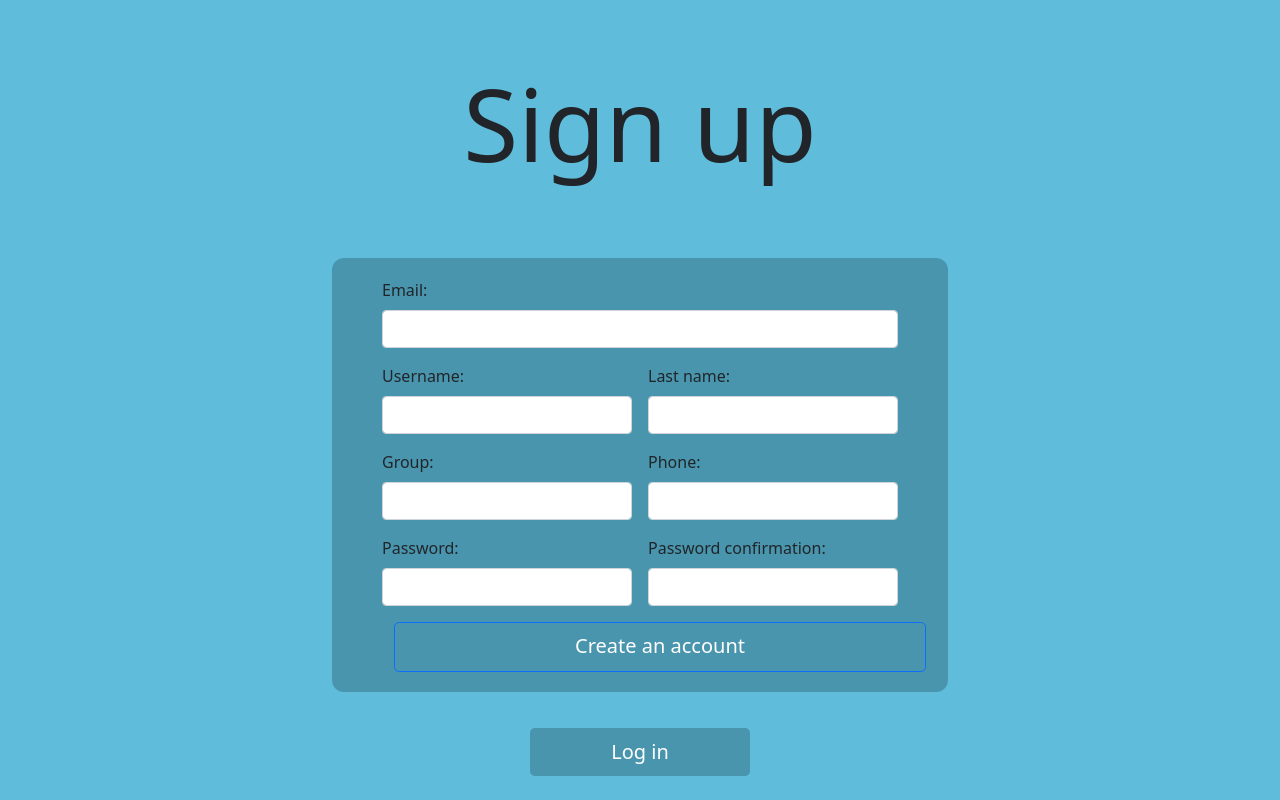
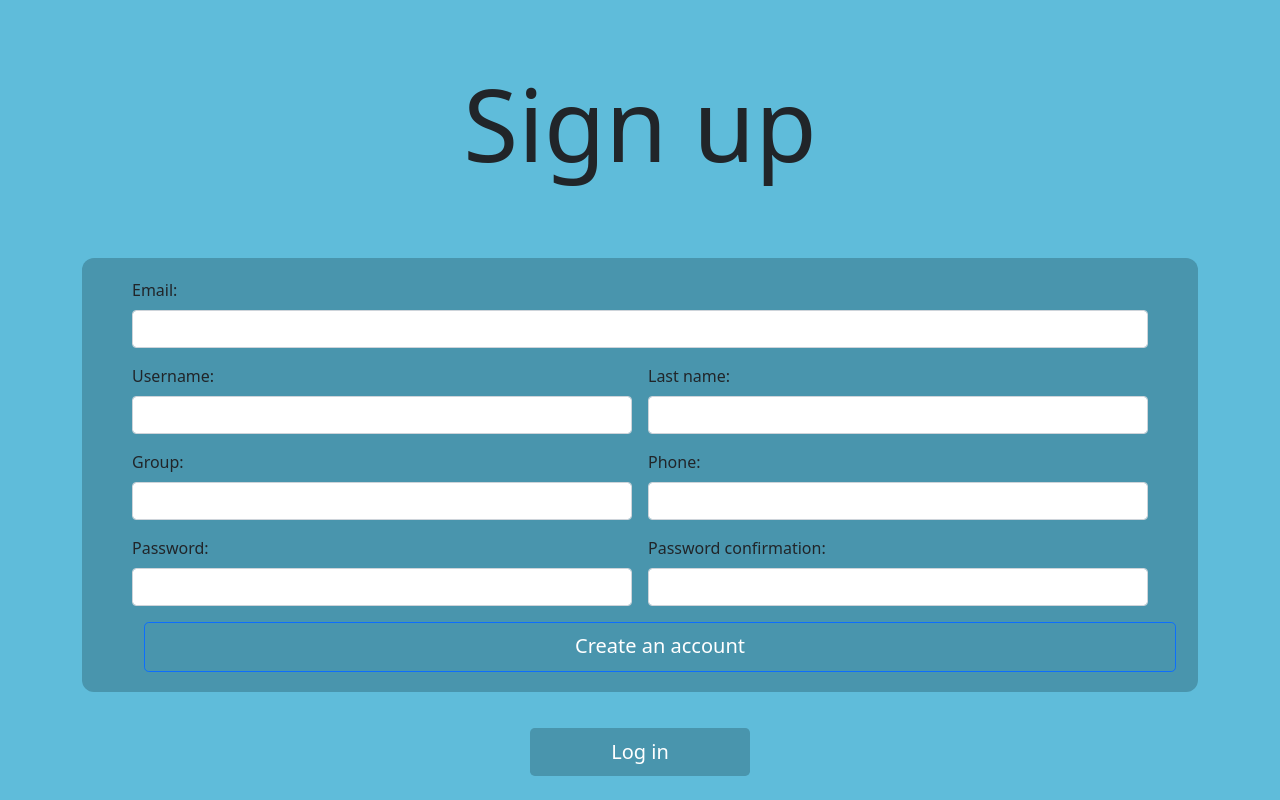
Before and after one commit to aanastasiyatuz/Library-INAI, a Django app: page /account/register/ in a window 1280 px wide. Run offline with Django 3.2, Linux system fonts and the light colour scheme; some libraries are stand-ins or nearby versions.

Commit message:
js and full html for login register

```diff
--- a/account/templates/login.html
+++ b/account/templates/login.html
@@ -5,7 +5,7 @@
 
 {% block content %}
 <div class="d-flex justify-content-center mt-5" id="sign">Log in</div>
-    <div class="container" style="max-width: 50%;">
+    <div class="container">
         <div class="row text-center justify-content-center">
             <div class="mb-3" id='sign_block'>
                 <form method="post" enctype="multipart/form-data">
--- a/account/templates/register.html
+++ b/account/templates/register.html
@@ -5,7 +5,7 @@
 {% block content %}
 
 <div class="d-flex justify-content-center mt-5" id="reg">Sign up</div>
-    <div class="container" style="max-width: 50%;">
+    <div class="container">
         <div class="mb-3" id="reg_block">
             <form class="row g-3" method="post" enctype="multipart/form-data">
                     <div hidden>
```
